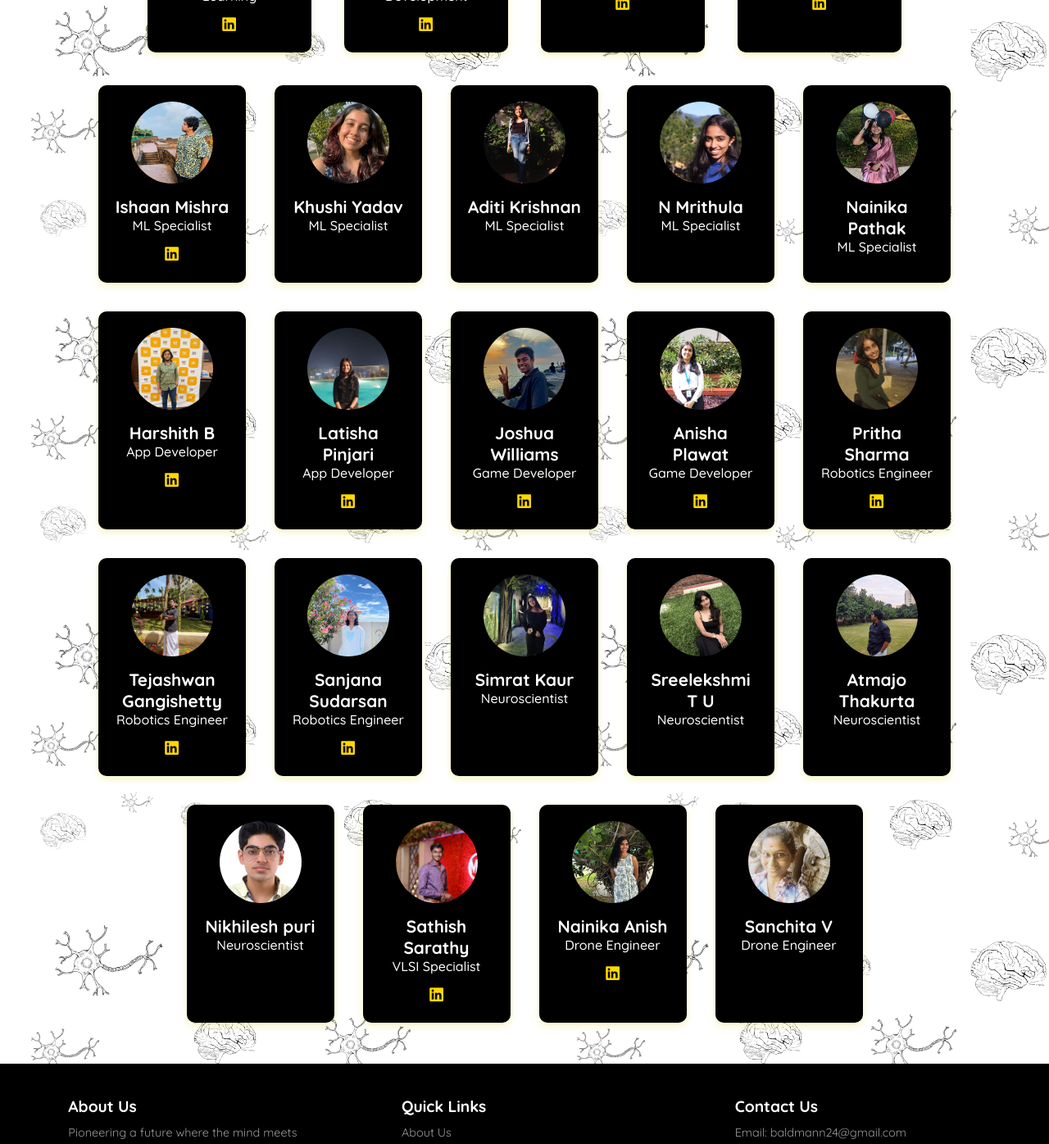
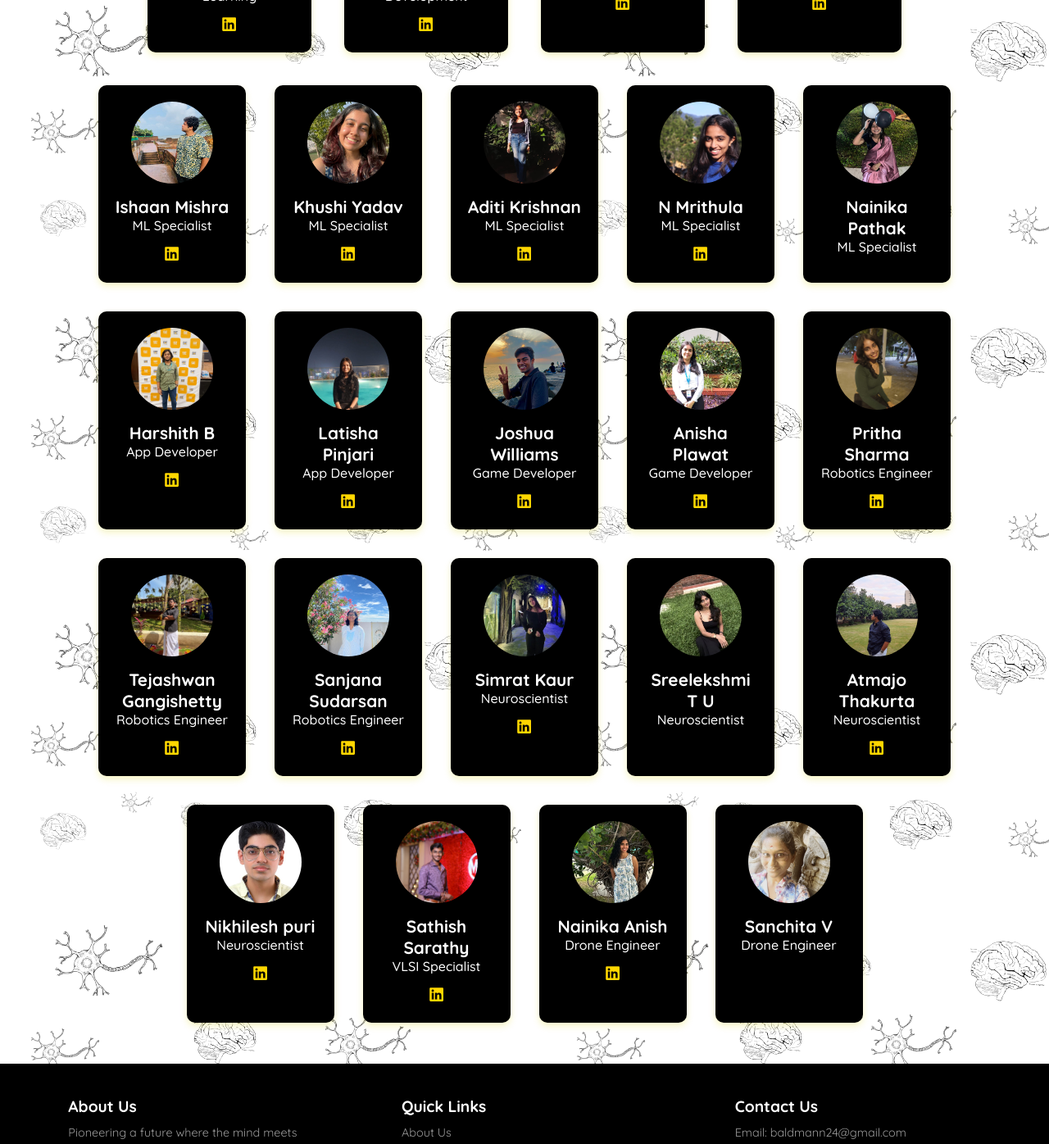
Before and after one commit to shre0700/Baldmann, a React (Create React App) app in the folder client/baldmann/: page /team in a window 1280 px wide. Shown: the part 846-2242 px from the top of the page at 82% size. Built offline with nearby package versions, Linux system fonts and the light colour scheme; a web font is replaced by a local one.

Commit message:
new Updates

```diff
--- a/client/baldmann/src/pages/OurTeam.jsx
+++ b/client/baldmann/src/pages/OurTeam.jsx
@@ -111,18 +111,21 @@ const OurTeam = () => {
             imageSrc={khushi}
             name="Khushi Yadav"
             position="ML Specialist"
+            linkedin="https://www.linkedin.com/in/khushi-yadav-34b237317/"
             size="small"
           />
           <Cards
             imageSrc={aditi}
             name="Aditi Krishnan"
             position="ML Specialist"
+            linkedin="https://www.linkedin.com/in/aditi-krishnan-ab509028b/"
             size="small"
           />
           <Cards
             imageSrc={mrithula}
             name="N Mrithula"
             position="ML Specialist"
+            linkedin="https://www.linkedin.com/in/mrithula-n-92199b284/"
             size="small"
           />
           <Cards
@@ -186,6 +189,7 @@ const OurTeam = () => {
             imageSrc={simrat}
             name="Simrat Kaur"
             position="Neuroscientist"
+            linkedin="https://www.linkedin.com/in/simrat-kaur-8a4017332?utm_source=share&utm_campaign=share_via&utm_content=profile&utm_medium=ios_app"
             size="small"
           />
 
@@ -199,12 +203,14 @@ const OurTeam = () => {
             imageSrc={atmajo}
             name="Atmajo Thakurta"
             position="Neuroscientist"
+            linkedin="https://www.linkedin.com/in/atmajo-thakurta-b58a09277?utm_source=share&utm_campaign=share_via&utm_content=profile&utm_medium=android_app"
             size="small"
           />
           <Cards
             imageSrc={niki}
             name="Nikhilesh puri"
             position="Neuroscientist"
+            linkedin="https://www.linkedin.com/in/nikhilesh-puri-b7a3542a8/"
             size="small"
           />
          <Cards
```
